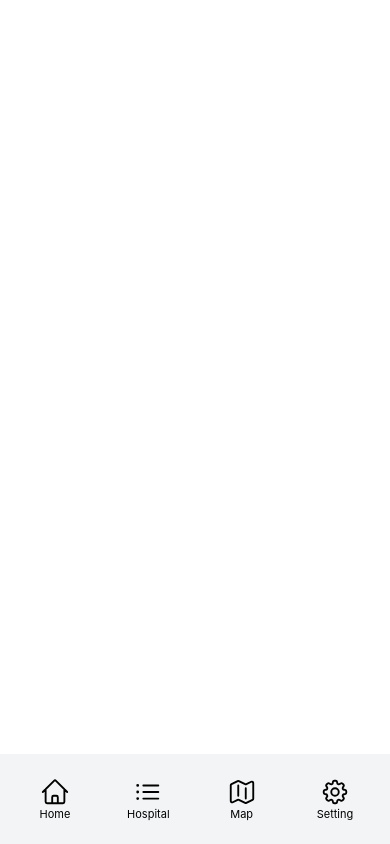
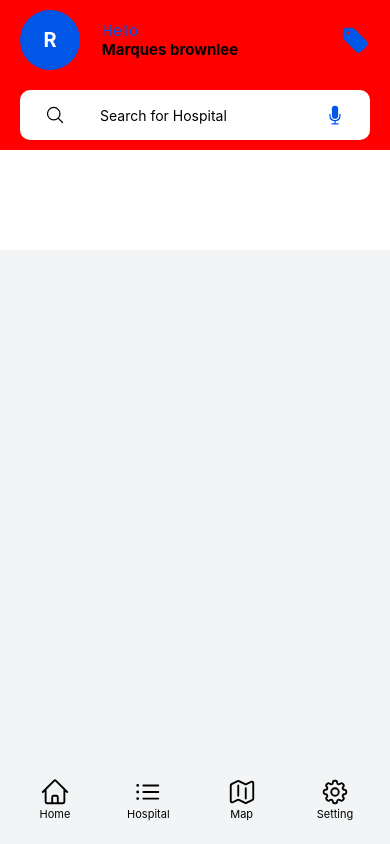
Before and after one commit to ChamudithaWasala0423/hospital-finder-app, a React Native app: screen / in a window 390 px wide. Built offline with nearby package versions, Linux system fonts and the light colour scheme.

Commit message:
implement home screen header components

```diff
--- a/Screens/HomeScreen.tsx
+++ b/Screens/HomeScreen.tsx
@@ -1,11 +1,47 @@
 /* eslint-disable prettier/prettier */
-import {View, Text, StyleSheet, SafeAreaView} from 'react-native';
+import {View, Text, StyleSheet, SafeAreaView, TextInput} from 'react-native';
 import React from 'react';
 import MenuBar from '../Components/MenuBar';
+import {TagIcon, MicrophoneIcon} from 'react-native-heroicons/solid';
+import {MagnifyingGlassIcon} from 'react-native-heroicons/outline';
 
 const HomeScreen = () => {
   return (
     <SafeAreaView style={styles.container}>
+      <View style={styles.headerContainer}>
+        <View style={styles.subHeader}>
+          <View style={styles.box}>
+            <View style={styles.profileImg}>
+              <Text style={styles.profileText}>R</Text>
+            </View>
+          </View>
+          <View style={styles.boxTwo}>
+            <Text style={styles.helloText}>Hello</Text>
+            <Text style={styles.nameText}>Marques brownlee</Text>
+          </View>
+          <View style={styles.box}>
+            <TagIcon size={30} color="#0057e7" />
+          </View>
+        </View>
+        <View style={styles.subHeaderContainer}>
+          <View style={styles.searchBoxContainer}>
+            <View style={styles.searchBox}>
+              <MagnifyingGlassIcon size={20} color="#000" />
+            </View>
+            <View style={styles.searchBoxTwo}>
+              <TextInput
+                placeholder="Search for Hospital"
+                placeholderTextColor={'black'}
+                style={styles.searchText}
+              />
+            </View>
+            <View style={styles.searchBoxThree}>
+              <MicrophoneIcon size={20} color="#0057e7" />
+            </View>
+          </View>
+        </View>
+        <View style={styles.mainCategory}></View>
+      </View>
       <MenuBar />
     </SafeAreaView>
   );
@@ -14,7 +50,94 @@ const HomeScreen = () => {
 const styles = StyleSheet.create({
   container: {
     flex: 1,
-    backgroundColor: '#fff',
+    backgroundColor: '#f2f4f5',
+  },
+  headerContainer: {
+    width: '100%',
+    height: 150,
+    backgroundColor: 'red',
+  },
+  subHeader: {
+    width: '100%',
+    height: 80,
+    flexDirection: 'row',
+    justifyContent: 'space-between',
+    alignItems: 'center',
+    paddingHorizontal: 20,
+  },
+  box: {
+    height: 80,
+    alignItems: 'center',
+    justifyContent: 'center',
+  },
+  profileImg: {
+    width: 60,
+    height: 60,
+    borderRadius: 50,
+    backgroundColor: '#0057e7',
+    alignItems: 'center',
+    justifyContent: 'center',
+  },
+  profileText: {
+    fontSize: 20,
+    color: '#fff',
+    fontWeight: 'bold',
+  },
+  helloText: {
+    fontSize: 15,
+    color: '#0057e7',
+  },
+  boxTwo: {
+    height: 80,
+    justifyContent: 'center',
+    marginRight: 80,
+  },
+  nameText: {
+    fontSize: 15,
+    fontWeight: 'bold',
+    color: 'black',
+  },
+  subHeaderContainer: {
+    width: '100%',
+    height: 70,
+    alignItems: 'center',
+    justifyContent: 'center',
+    paddingHorizontal: 20,
+  },
+  searchBoxContainer: {
+    width: '100%',
+    height: 50,
+    backgroundColor: 'white',
+    borderRadius: 10,
+    flexDirection: 'row',
+  },
+  searchBox: {
+    width: '20%',
+    height: 50,
+    justifyContent: 'center',
+    alignItems: 'center',
+  },
+  searchBoxTwo: {
+    width: '60%',
+    height: 50,
+    justifyContent: 'center',
+    paddingHorizontal: 10,
+  },
+  searchBoxThree: {
+    width: '20%',
+    height: 50,
+    alignItems: 'center',
+    justifyContent: 'center',
+    paddingHorizontal: 10,
+  },
+  searchText: {
+    fontSize: 14,
+    color: 'black',
+  },
+  mainCategory: {
+    width: '100%',
+    height: 100,
+    backgroundColor: 'white',
   },
 });
 
```
